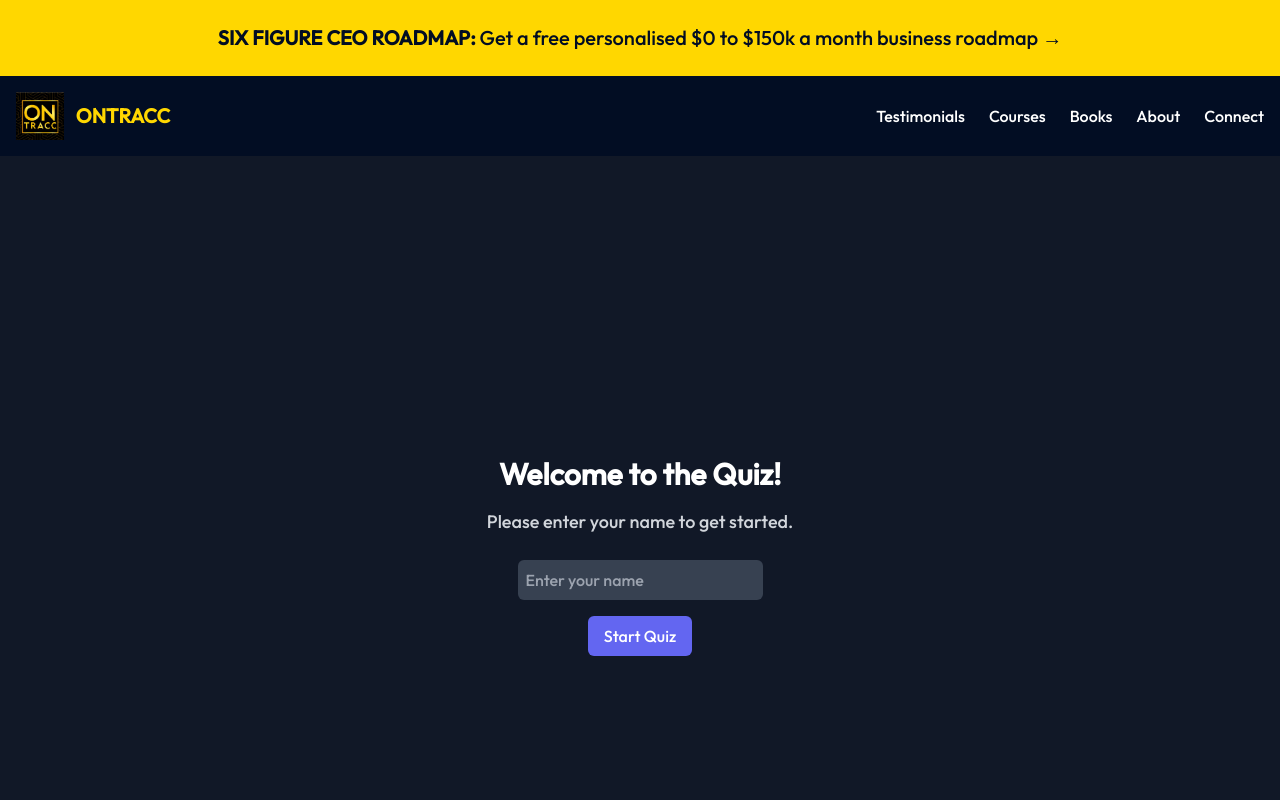
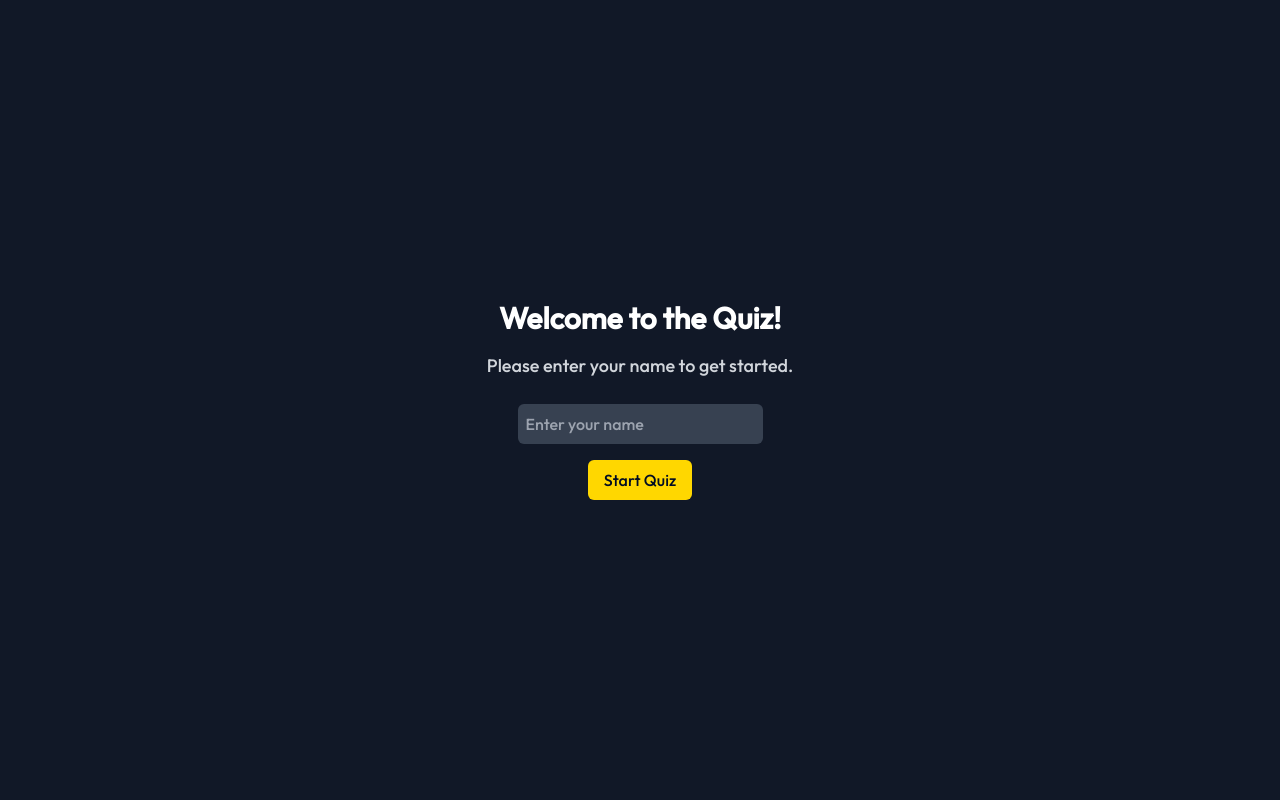
Before and after one commit to richardagaya/landingpage, a Next.js app: page /Quiz in a window 1280 px wide. Shown: the top 800 px of the page. Built offline with nearby package versions, Linux system fonts and the light colour scheme.

Commit message:
update tailwind config

```diff
--- a/app/Quiz/page.tsx
+++ b/app/Quiz/page.tsx
@@ -29,7 +29,7 @@ const questions = [
       { id: "2", text: "Tony Robbins" },
       { id: "3", text: "Mr Beast" },
       { id: "4", text: "Elon Musk" },
-      { id: "5", text: "Tony Robbins" },
+      { id: "5", text: "Warren Buffett " },
     ],
   },
   {
@@ -44,7 +44,7 @@ const questions = [
     ],
   },
   {
-    questionText: "Which industry would you be most excited to gain skill in?",
+    questionText: " Now, which industry would you be most excited to gain skill in?",
     answers: [
       { id: "11", text: "Ecommerce" },
       { id: "12", text: "Sales" },
@@ -115,13 +115,13 @@ const Quiz = () => {
         </p>
         <input
           type="text"
-          className="bg-gray-700 text-white p-2 rounded-md mb-4"
+          className="bg-gray-700 text-gold p-2 rounded-md mb-4"
           placeholder="Enter your name"
           value={userName}
           onChange={(e) => setUserName(e.target.value)}
         />
         <button
-          className="bg-indigo-500 hover:bg-indigo-600 text-white py-2 px-4 rounded-md"
+          className="bg-gold hover:bg-yellow-500 text-darkblue py-2 px-4 rounded-md"
           onClick={handleNameSubmit}
         >
           Start Quiz
@@ -133,13 +133,13 @@ const Quiz = () => {
   if (stage === "intro") {
     return (
       <div className="min-h-screen flex flex-col items-center justify-center bg-gray-900 text-white p-4">
-        <h1 className="text-3xl font-semibold mb-4">Welcome to Our Quiz, {userName}!</h1>
+        <h1 className="text-3xl font-semibold mb-4">Welcome to Our Quiz,<span className="text-gold"> {userName} </span>⭐</h1>
         <p className="text-lg text-gray-300 mb-6 text-center">
           This quiz is designed to understand your preferences, interests, and inspirations. Based
           on your answers, we&apos;ll guide you toward exciting career opportunities!
         </p>
         <button
-          className="bg-indigo-500 hover:bg-indigo-600 text-white py-2 px-4 rounded-md"
+          className="bg-gold hover:bg-yellow-500 text-darkblue py-2 px-4 rounded-md"
           onClick={() => setStage("loading")}
         >
           Start Quiz
@@ -151,8 +151,8 @@ const Quiz = () => {
   if (stage === "loading") {
     return (
       <div className="min-h-screen flex flex-col items-center justify-center bg-gray-900 text-white">
-        <p className="text-xl font-medium mb-4">Hey {userName}, getting your quiz ready...</p>
-        <div className="w-12 h-12 border-4 border-indigo-500 border-t-transparent rounded-full animate-spin"></div>
+        <p className="text-xl font-medium mb-4">Hey <span className="text-gold"> {userName} </span>, getting your quiz ready...</p>
+        <div className="w-12 h-12 border-4 border-gold border-t-transparent rounded-full animate-spin"></div>
       </div>
     );
   }
@@ -160,7 +160,7 @@ const Quiz = () => {
   return (
     <div className="min-h-screen flex items-center justify-center bg-gray-900">
       <div className="w-96 bg-gray-800 text-white p-6 rounded-lg shadow-lg">
-        <h2 className="text-xl font-semibold mb-2">
+        <h2 className="text-xl font-semibold mb-2 text-gold">
           Question {currentQuestionIndex + 1}/{questions.length}
         </h2>
         <p className="mb-4 text-gray-300">{questions[currentQuestionIndex].questionText}</p>
@@ -179,7 +179,7 @@ const Quiz = () => {
         </DndContext>
 
         <button
-          className="mt-4 w-full bg-indigo-500 hover:bg-indigo-600 text-white py-2 rounded-md"
+          className="mt-4 w-full bg-gold hover:bg-yellow-500 text-darkblue py-2 rounded-md"
           onClick={goToNextQuestion}
         >
           {currentQuestionIndex === questions.length - 1 ? "Finish" : "Next"}
--- a/app/components/Hero.tsx
+++ b/app/components/Hero.tsx
@@ -17,7 +17,7 @@ const HeroSection = () => {
           </p>
           <div className="mt-6 flex gap-4">
             <Link href="/Quiz" passHref>
-              <button className="px-6 py-3 bg-white text-hero font-semibold rounded-md shadow-md hover:bg-gold transition">
+              <button className="px-6 py-3 bg-gold text-hero font-semibold rounded-md shadow-md hover:bg-yellow-500 transition">
                 Take the skills test
               </button>
             </Link>
--- a/app/components/Navbar.tsx
+++ b/app/components/Navbar.tsx
@@ -28,12 +28,12 @@ const Navbar: React.FC = () => {
           </div>
 
           {/* Desktop Links */}
-          <ul className="hidden md:flex space-x-6">
-            <li className="hover:text-gold cursor-pointer">Testimonials</li>
-            <li className="hover:text-gold cursor-pointer">Courses</li>
-            <li className="hover:text-gold cursor-pointer">Books</li>
-            <li className="hover:text-gold cursor-pointer">About</li>
-            <li className="hover:text-gold cursor-pointer">Connect</li>
+          <ul className="hidden md:flex space-x-6 text-gold">
+            <li className="hover:text-white cursor-pointer">Testimonials</li>
+            <li className="hover:text-white cursor-pointer">Courses</li>
+            <li className="hover:text-white cursor-pointer">Books</li>
+            <li className="hover:text-white cursor-pointer">About</li>
+            <li className="hover:text-white cursor-pointer">Connect</li>
           </ul>
 
           {/* Hamburger Button */}
--- a/app/layout.tsx
+++ b/app/layout.tsx
@@ -16,9 +16,7 @@ export default function RootLayout({
   return (
     <html lang="en">
       <body>
-        <Navbar />
         {children}
-        <Footer />
       </body>
     </html>
   );
--- a/app/page.tsx
+++ b/app/page.tsx
@@ -1,8 +1,10 @@
 import HeroSection from "./components/Hero";
 import Testimonials from "./components/Testimonial";
+import Navbar from "./components/Navbar";
 export default function Home() {
   return (
     <>
+    <Navbar/>
     <HeroSection/>
     <Testimonials/>
     </>
--- a/tailwind.config.ts
+++ b/tailwind.config.ts
@@ -18,6 +18,7 @@ export default {
         lightblue: "#719AC4",
         midle:"06338D",
         new:"06238D",
+        hover1:"DDB720",
       },
     },
   },
```
